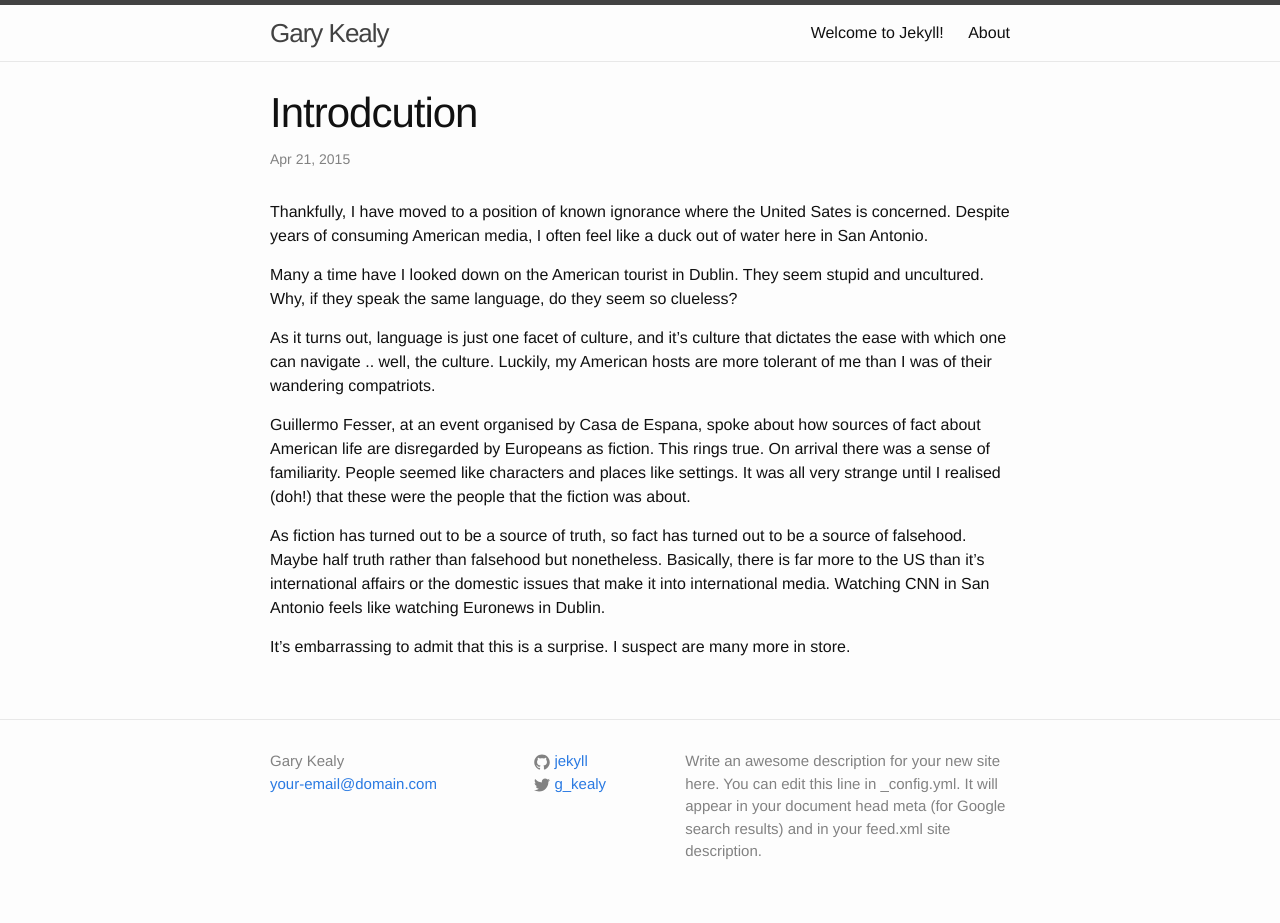
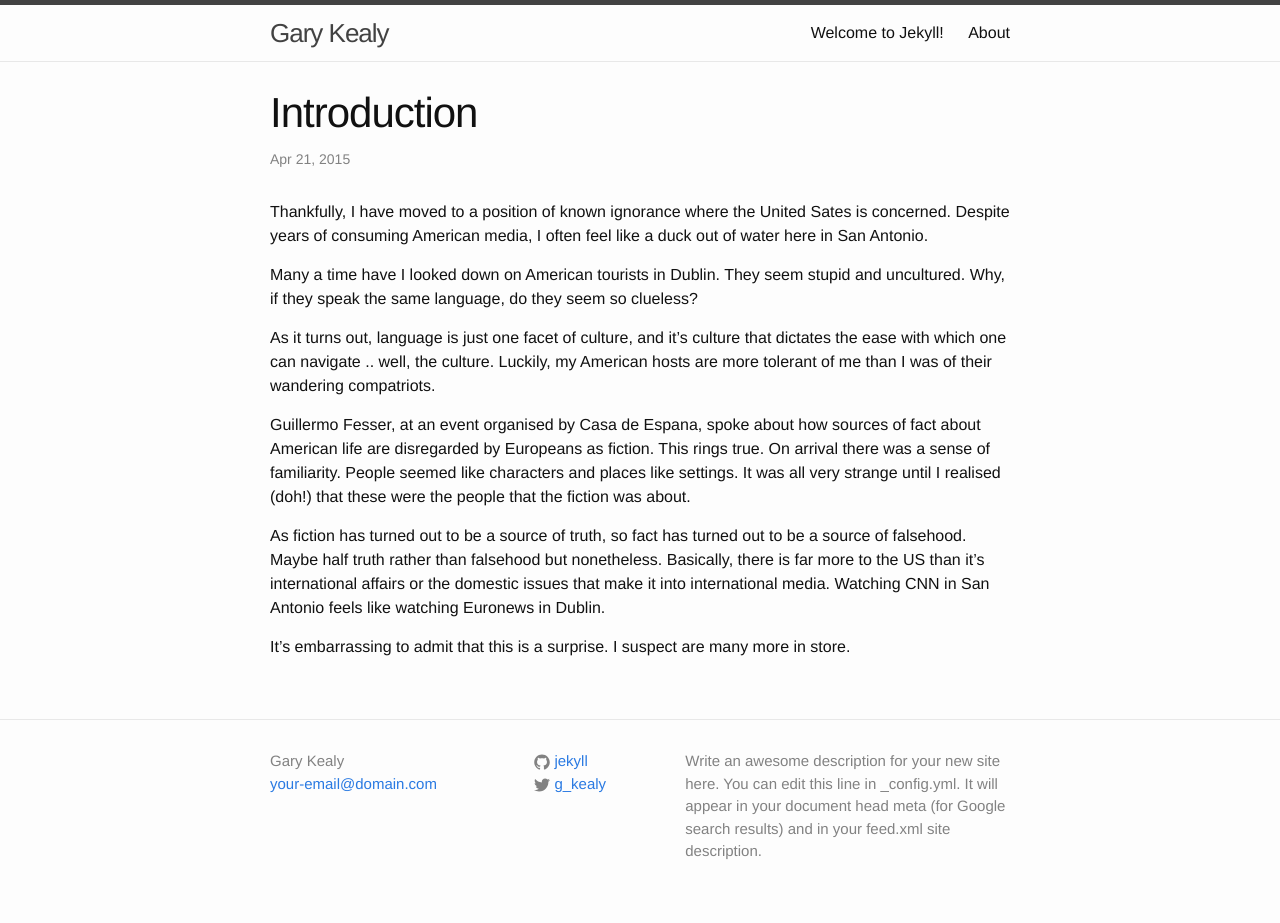
Before and after one commit to gkealy/gkealy.github.io, a Jekyll site: the page built from _posts/2015-04-21-introduction.markdown, in a window 1280 px wide. Built offline with Jekyll 4.4.1, drawn with Linux system fonts in a browser that asks for light colours; a style sheet for code colours, icons or effects is not loaded.

Commit message:
post-introduction typo

```diff
--- a/_posts/2015-04-21-introduction.markdown
+++ b/_posts/2015-04-21-introduction.markdown
@@ -1,11 +1,11 @@
 ---
 layout: post
-title:  Introdcution
+title:  Introduction
 date:   2015-04-21
 ---
 Thankfully, I have moved to a position of known ignorance where the United Sates is concerned. Despite years of consuming American media, I often feel like a duck out of water here in San Antonio.
 
-Many a time have I looked down on the American tourist in Dublin. They seem stupid and uncultured. Why, if they speak the same language, do they seem so clueless?
+Many a time have I looked down on American tourists in Dublin. They seem stupid and uncultured. Why, if they speak the same language, do they seem so clueless?
 
 As it turns out, language is just one facet of culture, and it's culture that dictates the ease with which one can navigate .. well, the culture. Luckily, my American hosts are more tolerant of me than I was of their wandering compatriots.
 
```
